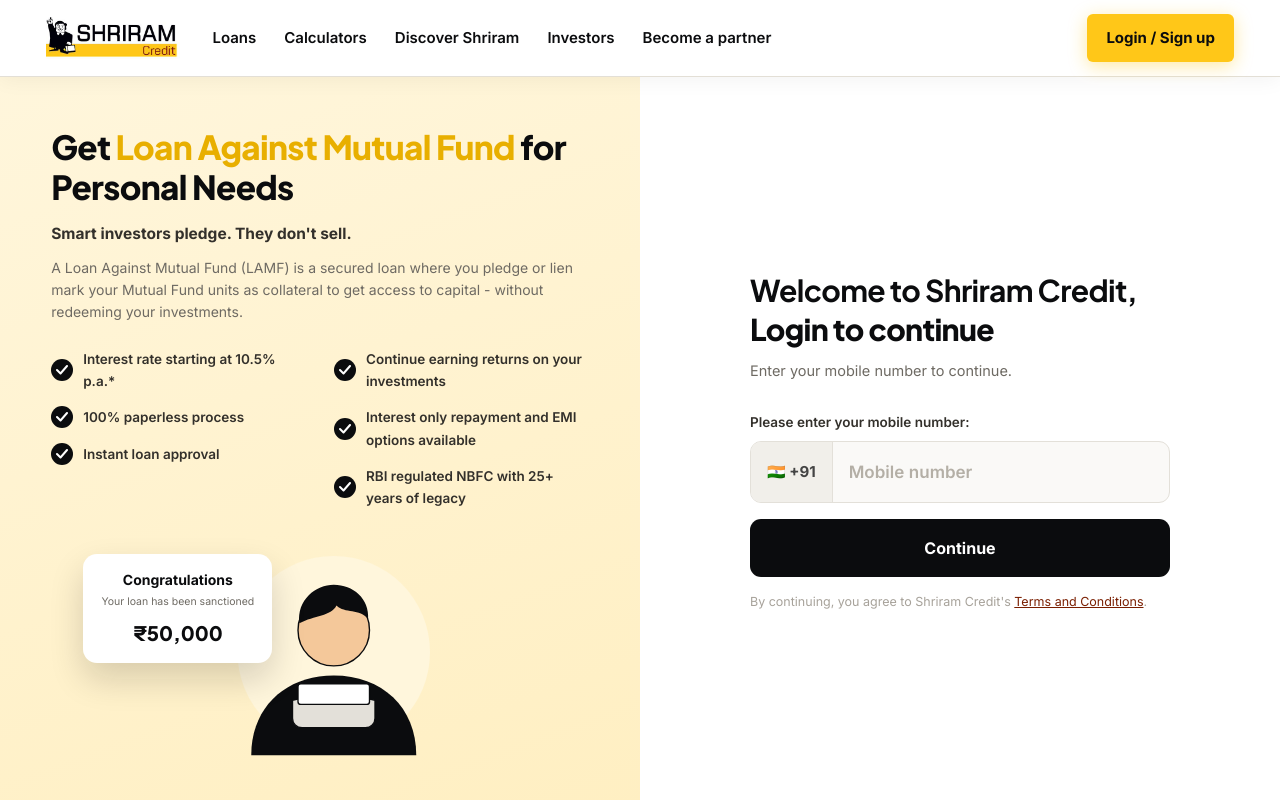
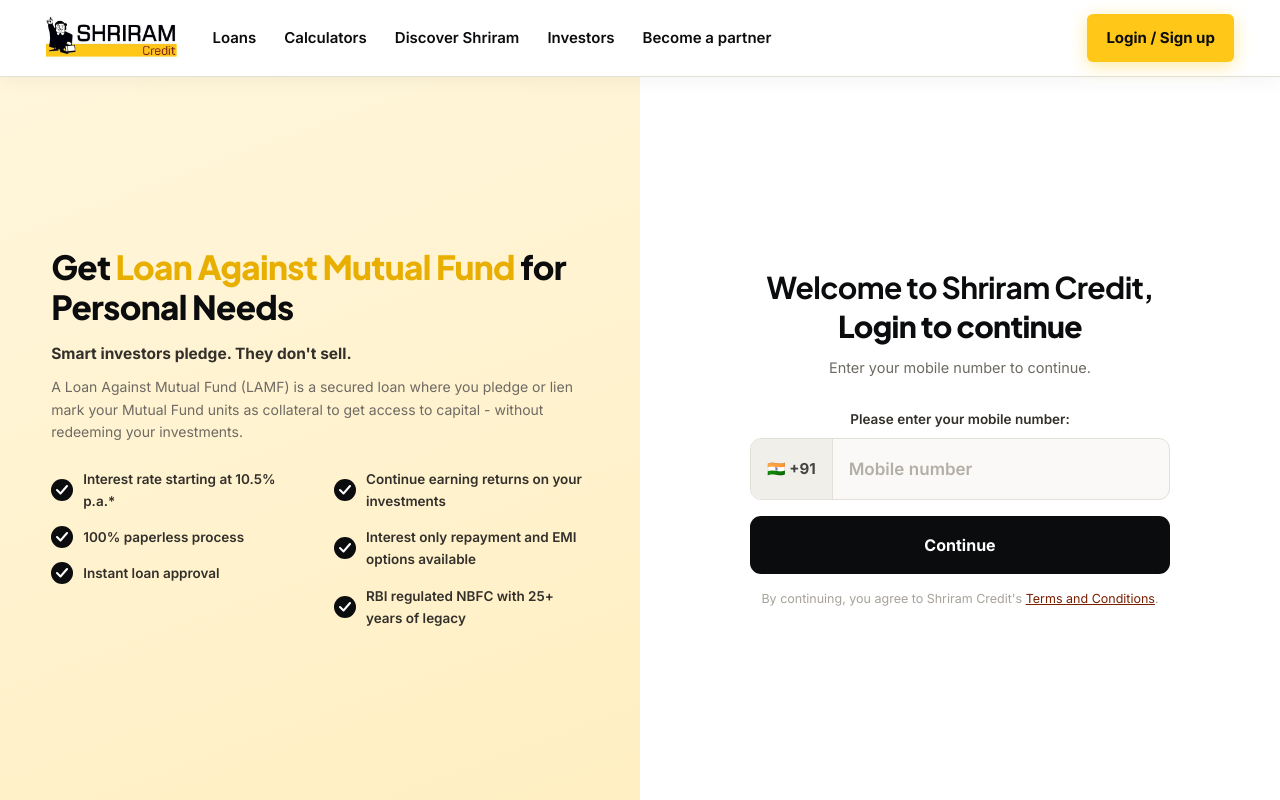
Before and after one commit to hariprasath15799/Claude-projects, a Next.js app in the folder web/: page /login in a window 1280 px wide. Shown: the top 800 px of the page. Built offline with nearby package versions, Linux system fonts and the light colour scheme; no server answers.

Commit message:
Remove illustration/badge from login promo panel, center the form panel
Drop the person illustration and "loan sanctioned" badge from the
left LAMF panel per feedback. Right panel content (heading, subtext,
field labels, terms line) is now center-aligned instead of left.

```diff
--- a/web/app/globals.css
+++ b/web/app/globals.css
@@ -328,19 +328,13 @@
 .login-usp-grid li{display:flex;align-items:center;gap:10px;font-size:13.5px;font-weight:600;color:var(--ink-soft)}
 .login-usp-grid .tick{background:var(--ink);flex-shrink:0}
 
-.login-promo-art{position:relative;display:flex;justify-content:center;margin-top:8px}
-.login-promo-art svg{width:100%;max-width:220px}
-.login-promo-badge{position:absolute;top:2%;left:6%;background:#fff;border-radius:14px;padding:14px 18px;box-shadow:0 16px 34px rgba(11,12,14,.16);text-align:center}
-.login-promo-badge-label{display:block;font-weight:800;font-size:14px;color:var(--ink)}
-.login-promo-badge-sub{display:block;margin-top:2px;font-size:10.5px;color:var(--muted)}
-.login-promo-badge-amount{display:block;margin-top:6px;font-family:var(--display);font-weight:800;font-size:20px;color:var(--ink)}
-
-.login-panel{flex:1 1 50%;display:flex;align-items:center;justify-content:center;padding:clamp(32px,4vw,56px) 24px}
+.login-panel{flex:1 1 50%;display:flex;align-items:center;justify-content:center;padding:clamp(32px,4vw,56px) 24px;text-align:center}
 .login-form-wrap{width:100%;max-width:420px}
 .login-form-wrap h1{font-size:clamp(24px,2.4vw,30px);line-height:1.3}
 .login-form-wrap h1 em{display:block;font-style:normal;font-weight:800}
 .login-form-wrap > p{margin-top:10px;color:var(--muted);font-size:14.5px}
 .login-form-wrap form{margin-top:28px}
+.login-form-wrap .field-label{text-align:center}
 
 .btn-login{width:100%;height:58px;font-size:16px;background:var(--ink);color:#fff;border-radius:11px}
 .btn-login:hover{background:var(--yellow);color:var(--ink)}
@@ -348,7 +342,7 @@
 
 .login-link{background:none;border:0;padding:0;font:inherit;color:var(--maroon);font-weight:700;text-decoration:underline;text-underline-offset:3px;cursor:pointer}
 .login-link:hover{color:var(--yellow-deep)}
-.login-form-wrap .terms{margin-top:16px;text-align:left}
+.login-form-wrap .terms{margin-top:16px}
 .login-form-wrap .terms a{color:var(--maroon);text-decoration:underline}
 
 @media (max-width:900px){
--- a/web/app/login/page.tsx
+++ b/web/app/login/page.tsx
@@ -18,19 +18,6 @@
         <path d="M1 5l3.5 3.5L11 1" stroke="#fff" strokeWidth="2" strokeLinecap="round" strokeLinejoin="round" />
       </svg>
     </span>
-  );
-}
-
-function LamfPersonIllustration() {
-  return (
-    <svg viewBox="0 0 320 300" fill="none" xmlns="http://www.w3.org/2000/svg">
-      <circle cx="180" cy="150" r="140" fill="#FFF6DC" />
-      <path d="M60 300c0-70 50-116 120-116s120 46 120 116z" fill="#0B0C0E" />
-      <circle cx="180" cy="118" r="52" fill="#F4C89A" stroke="#0B0C0E" strokeWidth="2" />
-      <path d="M130 108c-4-34 24-56 50-56 28 0 52 20 50 50-12-16-34-8-46-20-8 16-32 14-54 26z" fill="#0B0C0E" />
-      <path d="M120 220l60-14 60 14v26c0 8-6 14-14 14H134c-8 0-14-6-14-14z" fill="#E3E0D9" stroke="#0B0C0E" strokeWidth="2" />
-      <rect x="128" y="196" width="104" height="30" rx="4" fill="#fff" stroke="#0B0C0E" strokeWidth="2" />
-    </svg>
   );
 }
 
@@ -58,15 +45,6 @@
             <li><Tick /><span>Interest only repayment and EMI options available</span></li>
             <li><Tick /><span>RBI regulated NBFC with 25+ years of legacy</span></li>
           </ul>
-        </div>
-      </div>
-
-      <div className="login-promo-art">
-        <LamfPersonIllustration />
-        <div className="login-promo-badge">
-          <span className="login-promo-badge-label">Congratulations</span>
-          <span className="login-promo-badge-sub">Your loan has been sanctioned</span>
-          <span className="login-promo-badge-amount">₹50,000</span>
         </div>
       </div>
     </div>
```
